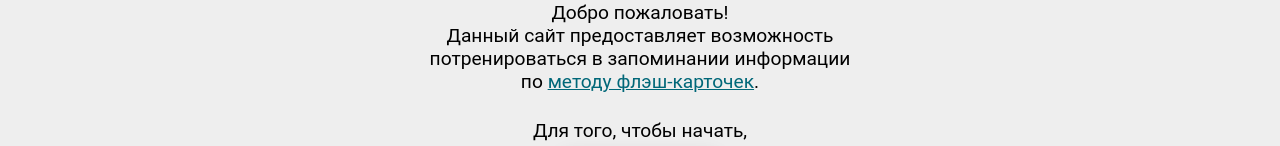
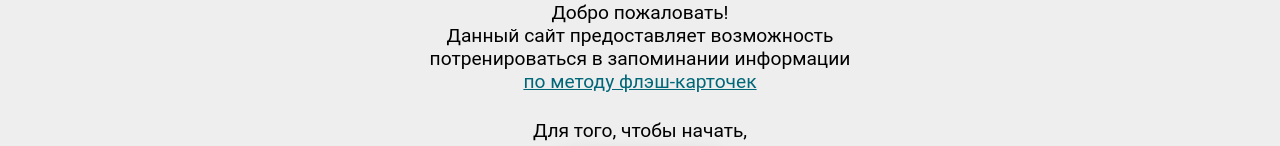
Before and after one commit to OptimumDev/Natural-selected-cards, a React (Create React App) app in the folder natural-selected-cards/: page / in a window 1280 px wide. Shown: the part 275-421 px from the top of the page. Built offline with nearby package versions, Linux system fonts and the light colour scheme.

Commit message:
fix link opening and text

```diff
--- a/natural-selected-cards/src/Components/Pages/MainPage/MainPage.js
+++ b/natural-selected-cards/src/Components/Pages/MainPage/MainPage.js
@@ -13,12 +13,14 @@
                 Добро пожаловать!<br/>
                 Данный сайт предоставляет возможность<br/>
                 потренироваться в запоминании информации<br/>
-                по <a href='https://en.wikipedia.org/wiki/Flashcard'>методу флэш-карточек</a>.
+                <a href='https://en.wikipedia.org/wiki/Flashcard' target="_blank" rel="noopener noreferrer">
+                    по методу флэш-карточек
+                </a>
             </p>
             <p>
                 Для того, чтобы начать,<br/>
                 <button onClick={() => onLogin(user)} className='main-color shadow enter-button'>Войдите</button><br/>
-                и добавьте в коллекцию первую колоду.<br/>
+                и добавьте в коллекцию первую колоду<br/>
             </p>
             <GoogleLogin
                 onSuccess={x => console.log(x) || onLogin(user)}
```
